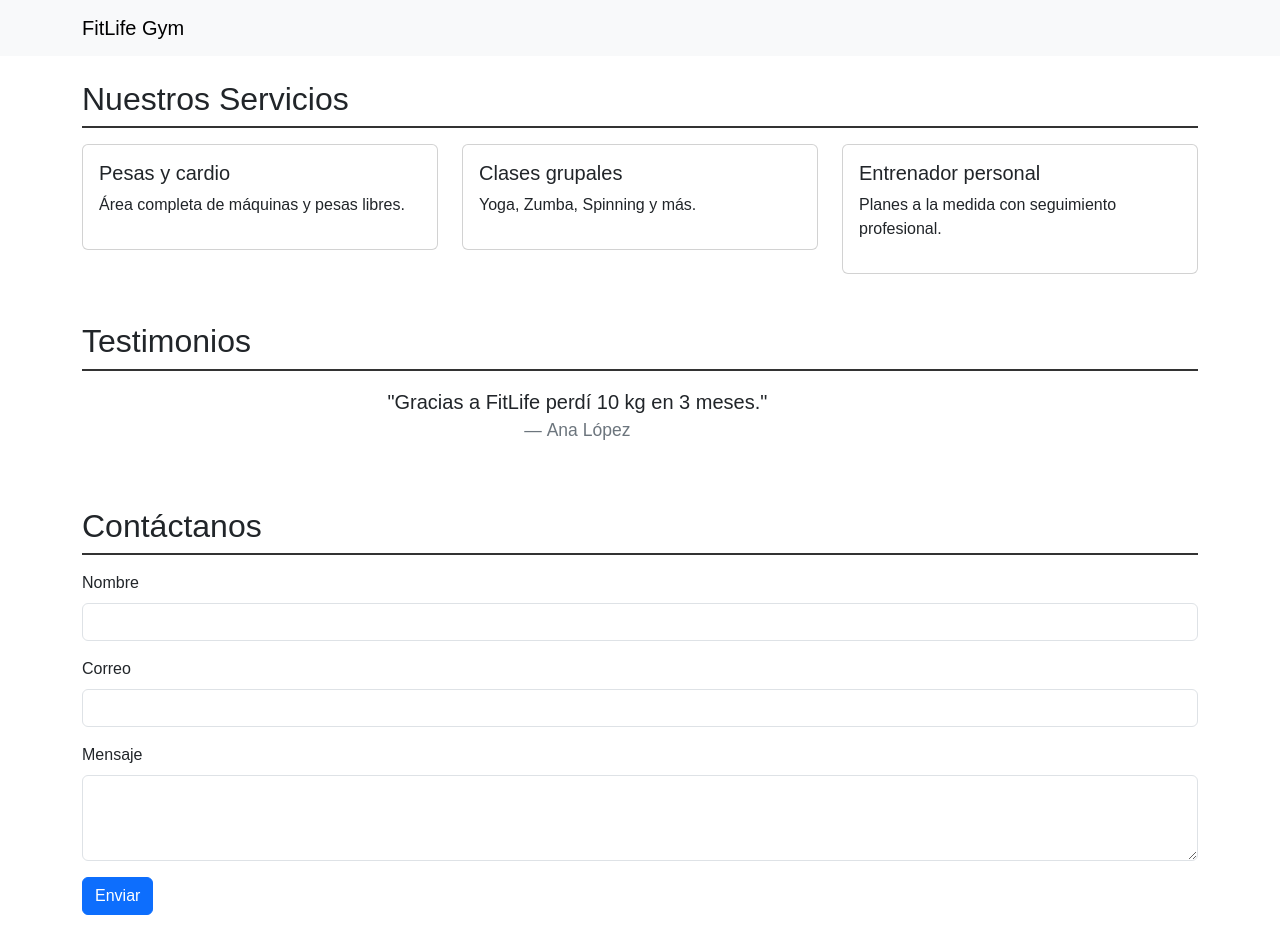
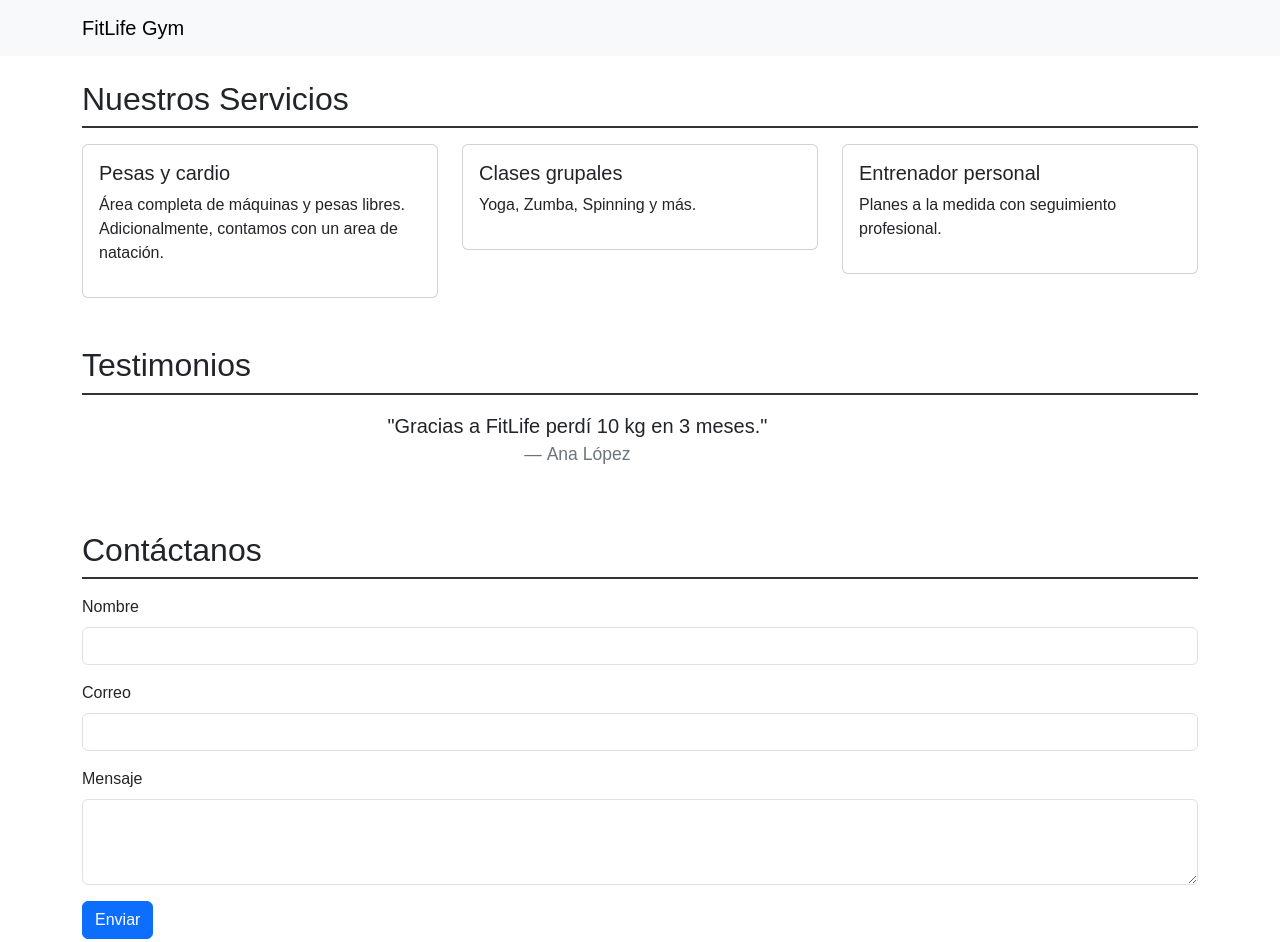
Before and after one commit to rcpoli/web-gym-docker, a plain HTML site: page index.html in a window 1280 px wide. Drawn offline with nearby package versions, Linux system fonts and the light colour scheme.

Commit message:
Deploy static site from Jenkins

```diff
--- a/index.html
+++ b/index.html
@@ -27,7 +27,7 @@
         <div class="col-md-4">
           <div class="card p-3">
             <h5>Pesas y cardio</h5>
-            <p>Área completa de máquinas y pesas libres.</p>
+            <p>Área completa de máquinas y pesas libres. Adicionalmente, contamos con un area de natación.</p>
           </div>
         </div>
         <div class="col-md-4">
```
